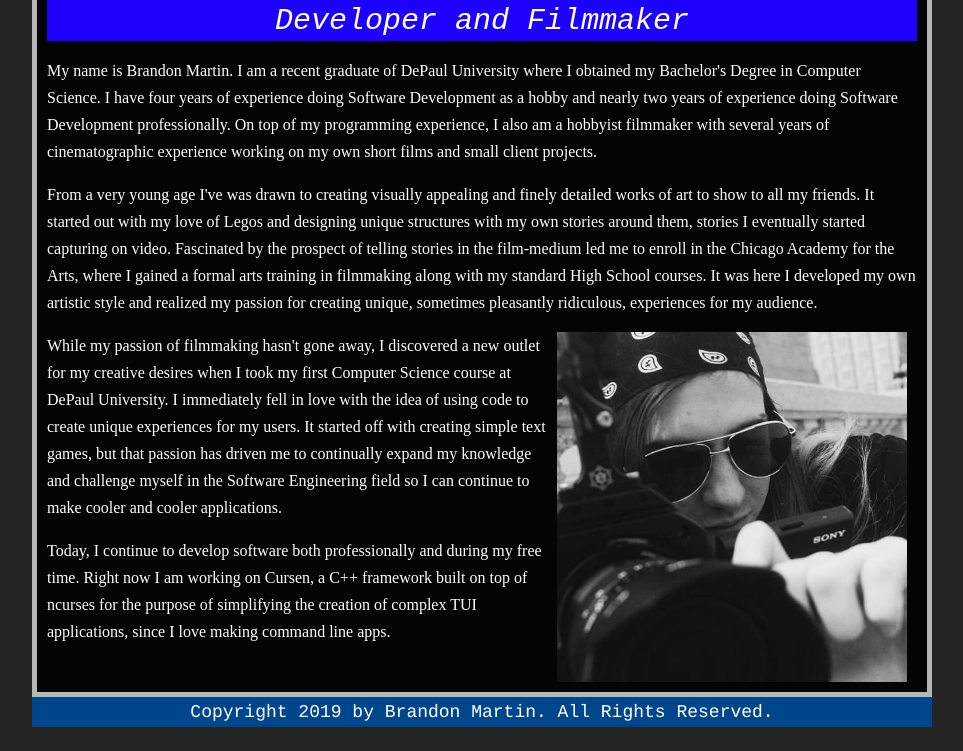
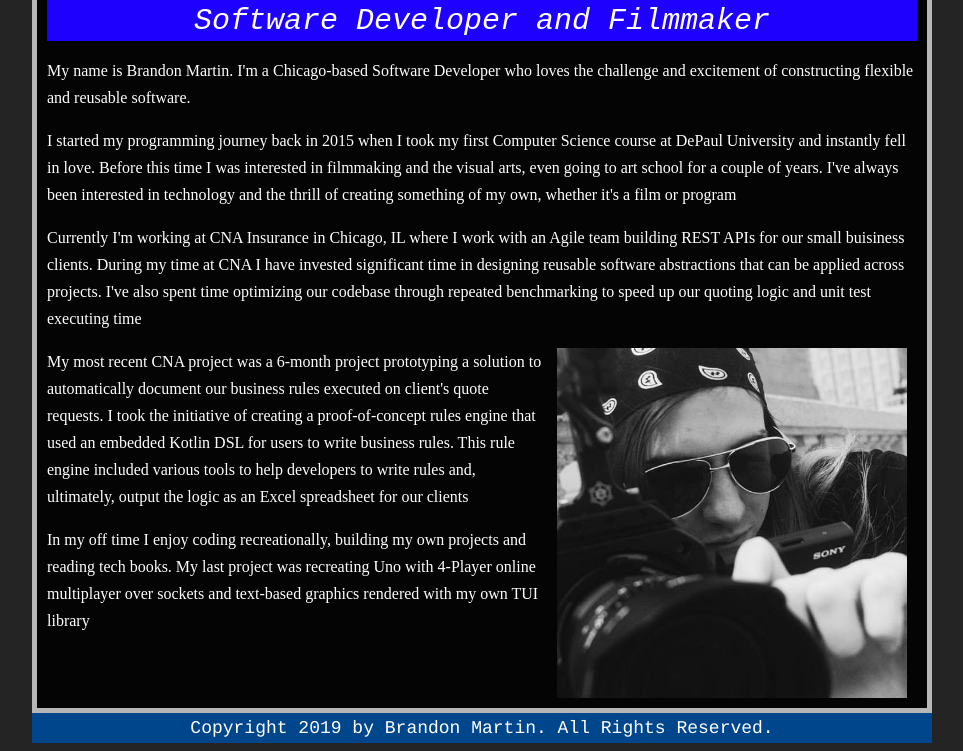
Before and after one commit to bmartin5263/bmartin5263.github.io, a plain HTML site: page index.html in a window 1280 px wide. Shown: the part 426-1177 px from the top of the page, without its empty margins (158-1121 px from the left). Drawn offline with Linux system fonts and the light colour scheme.

Commit message:
Update site

```diff
--- a/index.html
+++ b/index.html
@@ -35,22 +35,32 @@
 
                     <strong>Brandon Martin</strong>
                     <br>
-                    <em>Developer and Filmmaker</em>
+                    <em>Software Developer and Filmmaker</em>
 
                 </div>
 
                 <p>
-                    My name is Brandon Martin. I am a recent graduate of DePaul University where I obtained my Bachelor's Degree in Computer Science. I have four years of experience doing Software Development as a hobby and nearly two years of experience doing Software Development professionally. On top of my programming experience, I also am a hobbyist filmmaker with several years of cinematographic experience working on my own short films and small client projects.
+                    My name is Brandon Martin. I'm a Chicago-based Software Developer who loves the challenge and excitement of constructing flexible and reusable software.
                 </p>
                 <p>
-                   From a very young age I've was drawn to creating visually appealing and finely detailed works of art to show to all my friends. It started out with my love of Legos and designing unique structures with my own stories around them, stories I eventually started capturing on video. Fascinated by the prospect of telling stories in the film-medium led me to enroll in the Chicago Academy for the Arts, where I gained a formal arts training in filmmaking along with my standard High School courses. It was here I developed my own artistic style and realized my passion for creating unique, sometimes pleasantly ridiculous, experiences for my audience.
+                    I started my programming journey back in 2015 when I took my first Computer Science course at DePaul University and instantly fell in love.
+                    Before this time I was interested in filmmaking and the visual arts, even going to art school for a couple of years.
+                    I've always been interested in technology and the thrill of creating something of my own, whether it's a film or program
+                </p>
+                <p>
+                    Currently I'm working at CNA Insurance in Chicago, IL where I work with an Agile team building REST APIs for our small buisiness clients.
+                    During my time at CNA I have invested significant time in designing reusable software abstractions that can be applied across projects.
+                    I've also spent time optimizing our codebase through repeated benchmarking to speed up our quoting logic and unit test executing time
                 </p>
                 <img src="me.jpg" style="float: right; width: 350px; padding-right: 10px; padding-left: 10px;">
                 <p>
-                    While my passion of filmmaking hasn't gone away, I discovered a new outlet for my creative desires when I took my first Computer Science course at DePaul University. I immediately fell in love with the idea of using code to create unique experiences for my users. It started off with creating simple text games, but that passion has driven me to continually expand my knowledge and challenge myself in the Software Engineering field so I can continue to make cooler and cooler applications.
+                    My most recent CNA project was a 6-month project prototyping a solution to automatically document our business rules executed on client's quote requests.
+                    I took the initiative of creating a proof-of-concept rules engine that used an embedded Kotlin DSL for users to write business rules.
+                    This rule engine included various tools to help developers to write rules and, ultimately, output the logic as an Excel spreadsheet for our clients
                 </p>
                 <p>
-                    Today, I continue to develop software both professionally and during my free time. Right now I am working on Cursen, a C++ framework built on top of ncurses for the purpose of simplifying the creation of complex TUI applications, since I love making command line apps.
+                    In my off time I enjoy coding recreationally, building my own projects and reading tech books.
+                    My last project was recreating Uno with 4-Player online multiplayer over sockets and text-based graphics rendered with my own TUI library
                 </p>
 
             </article>
```
Also changed, not shown: contact.html (+5 -6 lines), videos.html (+18 -27 lines).
